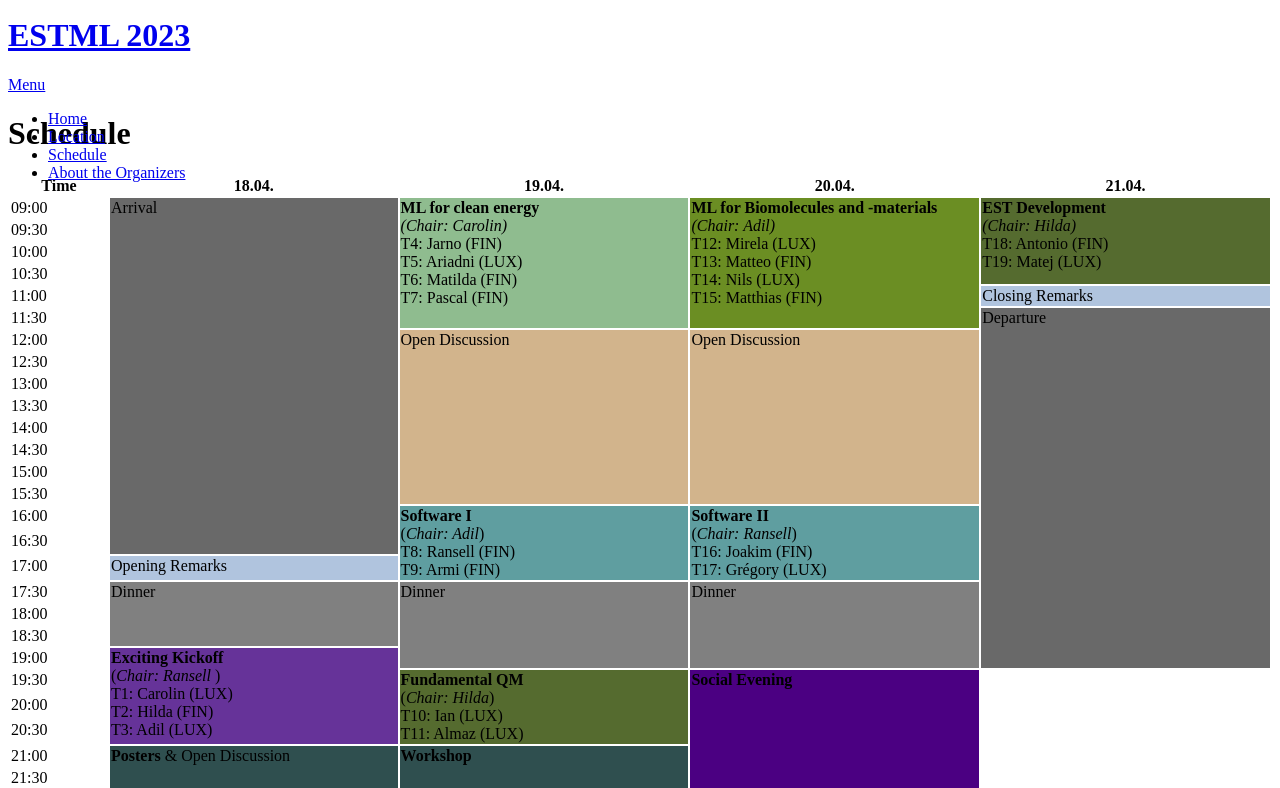
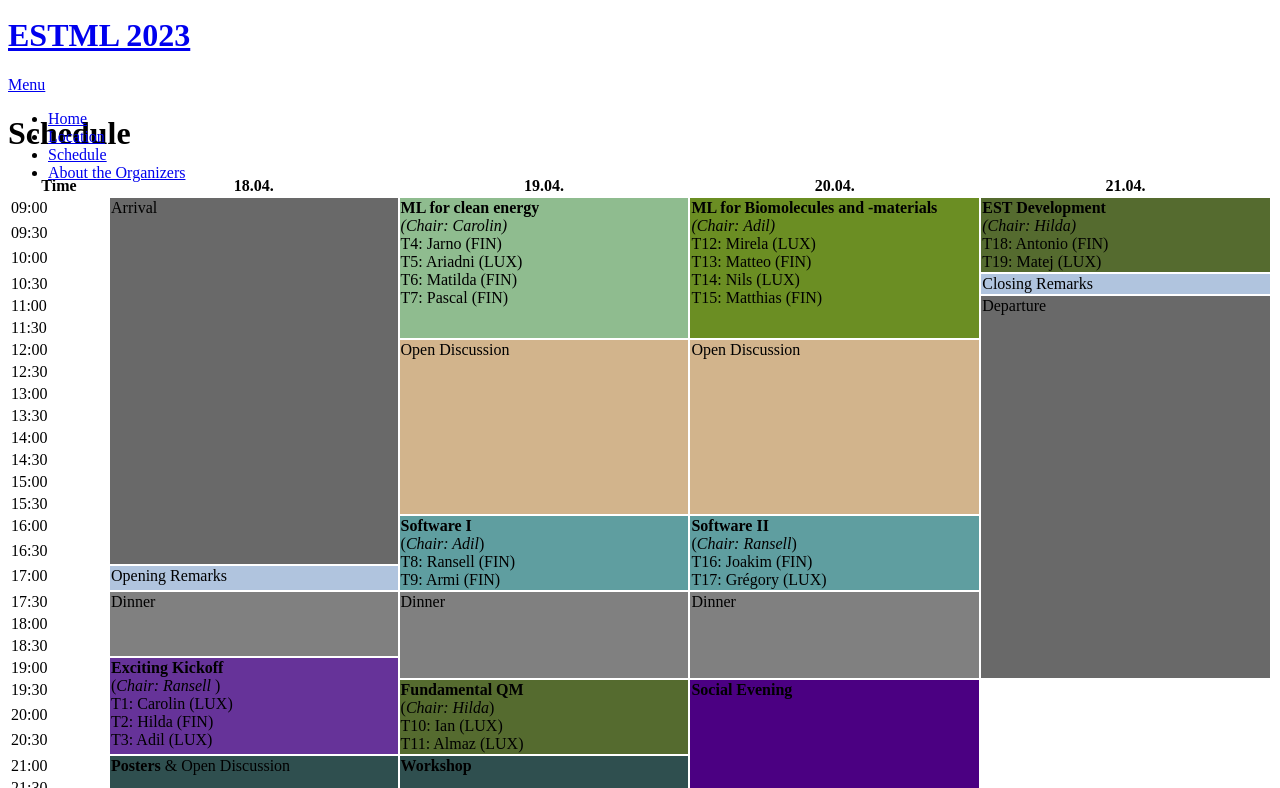
Before and after one commit to ESTML/ESTML.github.io, a Jekyll site: the page built from schedule.html, in a window 1280 px wide and 900 px high, cut to the strip 112-900 px from the top of the window. Built offline with Jekyll 4.4.1, drawn with Linux system fonts in a browser that asks for light colours; nearby versions of some CDN libraries.

Commit message:
Update schedule.html

```diff
--- a/schedule.html
+++ b/schedule.html
@@ -18,7 +18,7 @@ title: Schedule and Participants
   <td rowspan="16" width=300 style="background-color: DimGray;"> Arrival </td>
   <td rowspan="6" width=300 style="background-color: DarkSeaGreen;"> <b>ML for clean energy</b> <br> <i>(Chair: Carolin)</i> <br> T4: Jarno (FIN) <br> T5: Ariadni (LUX) <br> T6: Matilda (FIN) <br> T7: Pascal (FIN) </td>
   <td rowspan="6" width=300 style="background-color: OliveDrab;"> <b>ML for Biomolecules and -materials</b> <br> <i>(Chair: Adil)</i> <br> T12: Mirela (LUX) <br> T13: Matteo (FIN) <br> T14: Nils (LUX) <br> T15: Matthias (FIN) </td>
-  <td rowspan="4" width=300 style="background-color: DarkOliveGreen;"> <b>EST Development </b> <br> <i>(Chair: Hilda)</i> <br> T18: Antonio (FIN) <br> T19: Matej (LUX) </td>
+  <td rowspan="3" width=300 style="background-color: DarkOliveGreen;"> <b>EST Development </b> <br> <i>(Chair: Hilda)</i> <br> T18: Antonio (FIN) <br> T19: Matej (LUX) </td>
 </tr>
 <tr VALIGN=TOP>
   <td> 09:30 </td>
@@ -29,15 +29,15 @@ title: Schedule and Participants
 
 <tr VALIGN=TOP>
   <td> 10:30 </td>
+  <td rowspan="1" style="background-color: LightSteelBlue;"> Closing Remarks </td>
 </tr>
 
 <tr VALIGN=TOP>
   <td> 11:00 </td>
-  <td rowspan="1" style="background-color: LightSteelBlue;"> Closing Remarks </td>
+  <td rowspan="17" style="background-color: DimGray;"> Departure </td>
 </tr>
 <tr VALIGN=TOP>
   <td> 11:30 </td>
-  <td rowspan="16" style="background-color: DimGray;"> Departure </td>
 </tr>
 <tr VALIGN=TOP>
   <td> 12:00 </td>
```
